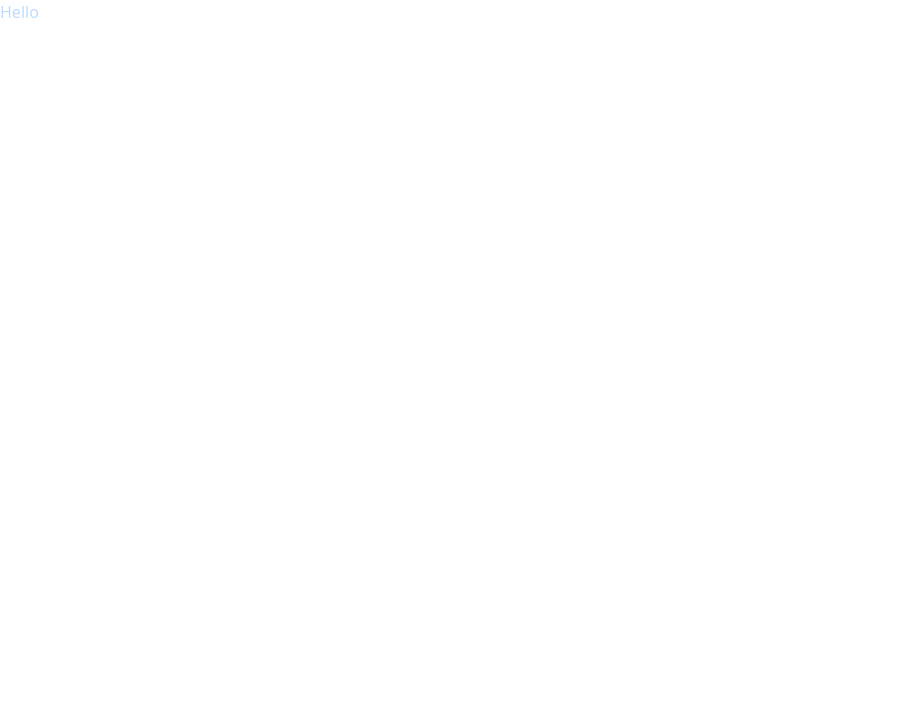
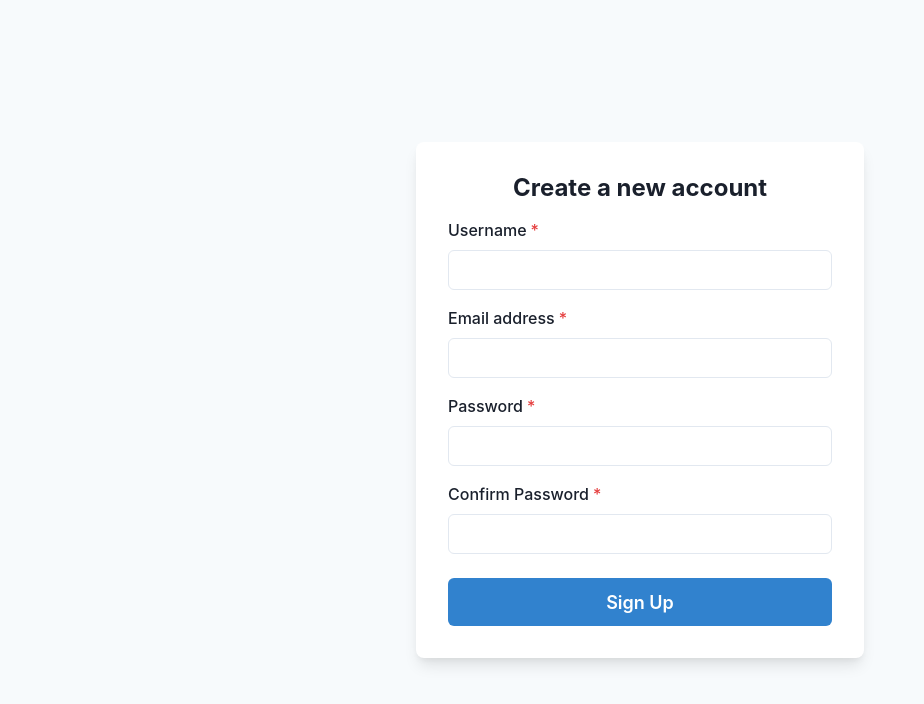
Before and after one commit to purna1031/Sih, a React (Create React App) app in the folder client/: page /signup in a window 1280 px wide. Shown: the top 704 px of the page, without its empty margins (0-924 px from the left). Built offline with nearby package versions, Linux system fonts and the light colour scheme.

Commit message:
installed chakra ui and login and signups forms are added

```diff
--- a/client/package.json
+++ b/client/package.json
@@ -3,11 +3,17 @@
   "version": "0.1.0",
   "private": true,
   "dependencies": {
+    "@chakra-ui/react": "^2.8.2",
+    "@emotion/react": "^11.13.3",
+    "@emotion/styled": "^11.13.0",
     "@testing-library/jest-dom": "^5.17.0",
     "@testing-library/react": "^13.4.0",
     "@testing-library/user-event": "^13.5.0",
+    "framer-motion": "^11.3.30",
     "react": "^18.3.1",
     "react-dom": "^18.3.1",
+    "react-router": "^6.26.1",
+    "react-router-dom": "^6.26.1",
     "react-scripts": "5.0.1",
     "web-vitals": "^2.1.4"
   },
--- a/client/src/App.js
+++ b/client/src/App.js
@@ -1,12 +1,21 @@
-import React from 'react'
+import React from 'react';
+import { BrowserRouter as Router, Routes, Route } from 'react-router-dom';
+import { ChakraProvider } from '@chakra-ui/react';
+
+import Login from './pages/login';
+import Signup from './pages/signup';
 
 const App = () => {
   return (
-    <div className='text-blue-200'>
-      Hello
+    <ChakraProvider>
+      <Router>
+        <Routes>
+          <Route path="/login" element={<Login />} />
+          <Route path="/signup" element={<Signup />} />
+        </Routes>
+      </Router>
+    </ChakraProvider>
+  );
+};
 
-    </div>
-  )
-}
-
-export default App
+export default App;
--- /dev/null
+++ b/client/src/pages/login.jsx
@@ -0,0 +1,77 @@
+import React, { useState } from 'react';
+import {
+  Box,
+  Button,
+  Flex,
+  FormControl,
+  FormLabel,
+  Input,
+  Heading,
+  Stack,
+  useColorModeValue,
+} from '@chakra-ui/react';
+
+const LoginForm = () => {
+  const [email, setEmail] = useState('');
+  const [password, setPassword] = useState('');
+
+  const handleSubmit = (e) => {
+    e.preventDefault();
+    // Handle form submission logic here
+    console.log('Email:', email);
+    console.log('Password:', password);
+  };
+
+  return (
+    <Flex
+      minH="100vh"
+      align="center"
+      justify="center"
+      bg={useColorModeValue('gray.50', 'gray.800')}
+    >
+      <Box
+        rounded="lg"
+        bg={useColorModeValue('white', 'gray.700')}
+        boxShadow="lg"
+        p={8}
+        maxW="md"
+        w="full"
+      >
+        <Stack spacing={4}>
+          <Heading fontSize="2xl" textAlign="center">
+            Login to your account
+          </Heading>
+          <form onSubmit={handleSubmit}>
+            <FormControl id="email" isRequired>
+              <FormLabel>Email address</FormLabel>
+              <Input
+                type="email"
+                value={email}
+                onChange={(e) => setEmail(e.target.value)}
+              />
+            </FormControl>
+            <FormControl id="password" mt={4} isRequired>
+              <FormLabel>Password</FormLabel>
+              <Input
+                type="password"
+                value={password}
+                onChange={(e) => setPassword(e.target.value)}
+              />
+            </FormControl>
+            <Button
+              type="submit"
+              colorScheme="blue"
+              size="lg"
+              mt={6}
+              w="full"
+            >
+              Login
+            </Button>
+          </form>
+        </Stack>
+      </Box>
+    </Flex>
+  );
+};
+
+export default LoginForm;
--- /dev/null
+++ b/client/src/pages/signup.jsx
@@ -0,0 +1,100 @@
+import React, { useState } from 'react';
+import {
+  Box,
+  Button,
+  Flex,
+  FormControl,
+  FormLabel,
+  Input,
+  Heading,
+  Stack,
+  useColorModeValue,
+} from '@chakra-ui/react';
+
+const SignupForm = () => {
+  const [username, setUsername] = useState('');
+  const [email, setEmail] = useState('');
+  const [password, setPassword] = useState('');
+  const [confirmPassword, setConfirmPassword] = useState('');
+
+  const handleSubmit = (e) => {
+    e.preventDefault();
+    // Handle form submission logic here
+    if (password !== confirmPassword) {
+      console.log('Passwords do not match');
+      return;
+    }
+    console.log('Username:', username);
+    console.log('Email:', email);
+    console.log('Password:', password);
+  };
+
+  return (
+    <Flex
+      minH="100vh"
+      align="center"
+      justify="center"
+      bg={useColorModeValue('gray.50', 'gray.800')}
+    >
+      <Box
+        rounded="lg"
+        bg={useColorModeValue('white', 'gray.700')}
+        boxShadow="lg"
+        p={8}
+        maxW="md"
+        w="full"
+      >
+        <Stack spacing={4}>
+          <Heading fontSize="2xl" textAlign="center">
+            Create a new account
+          </Heading>
+          <form onSubmit={handleSubmit}>
+            <FormControl id="username" isRequired>
+              <FormLabel>Username</FormLabel>
+              <Input
+                type="text"
+                value={username}
+                onChange={(e) => setUsername(e.target.value)}
+              />
+            </FormControl>
+            <FormControl id="email" mt={4} isRequired>
+              <FormLabel>Email address</FormLabel>
+              <Input
+                type="email"
+                value={email}
+                onChange={(e) => setEmail(e.target.value)}
+              />
+            </FormControl>
+            <FormControl id="password" mt={4} isRequired>
+              <FormLabel>Password</FormLabel>
+              <Input
+                type="password"
+                value={password}
+                onChange={(e) => setPassword(e.target.value)}
+              />
+            </FormControl>
+            <FormControl id="confirm-password" mt={4} isRequired>
+              <FormLabel>Confirm Password</FormLabel>
+              <Input
+                type="password"
+                value={confirmPassword}
+                onChange={(e) => setConfirmPassword(e.target.value)}
+              />
+            </FormControl>
+            <Button
+              type="submit"
+              colorScheme="blue"
+              size="lg"
+              mt={6}
+              w="full"
+            >
+              Sign Up
+            </Button>
+          </form>
+        </Stack>
+      </Box>
+    </Flex>
+  );
+};
+
+export default SignupForm;
```
Also changed, not shown: 1 other file (tests, documents, lock files or other folders).
